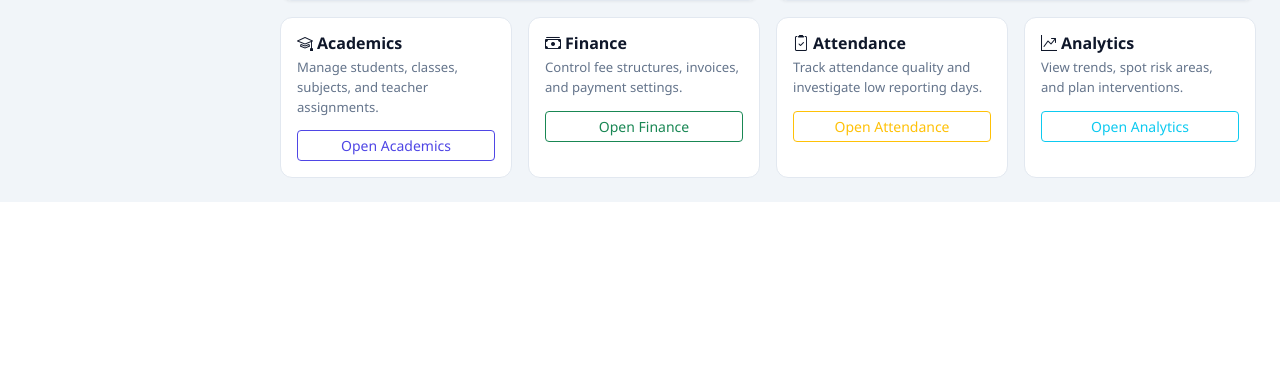
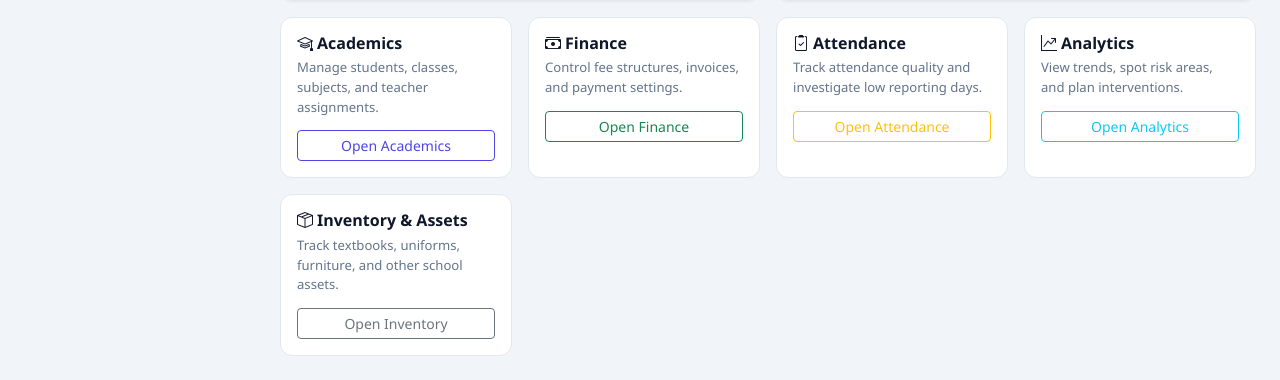
Before and after one commit to Ghost-Coder23/XSaaS, a Django app: template templates/schools/dashboard_admin.html in a window 1280 px wide. Shown: the part 974-1354 px from the top of the page. Before the commit the page ends 1176 px from the top, so only its background shows below. Run offline with Django 4.2, Linux system fonts and the light colour scheme; the template is opened without the code that fills it, so the values that code supplies are empty.

Commit message:
`Added new inventory and assets module to dashboard`

```diff
--- a/templates/schools/dashboard_admin.html
+++ b/templates/schools/dashboard_admin.html
@@ -224,5 +224,12 @@
       <a href="{% url 'analytics:dashboard' %}" class="btn btn-sm btn-outline-info w-100">Open Analytics</a>
     </div>
   </div>
+  <div class="col-md-6 col-xl-3">
+    <div class="module-card">
+      <h6><i class="bi bi-box-seam me-1"></i>Inventory & Assets</h6>
+      <p>Track textbooks, uniforms, furniture, and other school assets.</p>
+      <a href="{% url 'inventory:dashboard' %}" class="btn btn-sm btn-outline-secondary w-100">Open Inventory</a>
+    </div>
+  </div>
 </div>
 {% endblock %}
```
Also changed, not shown: db.sqlite3.
